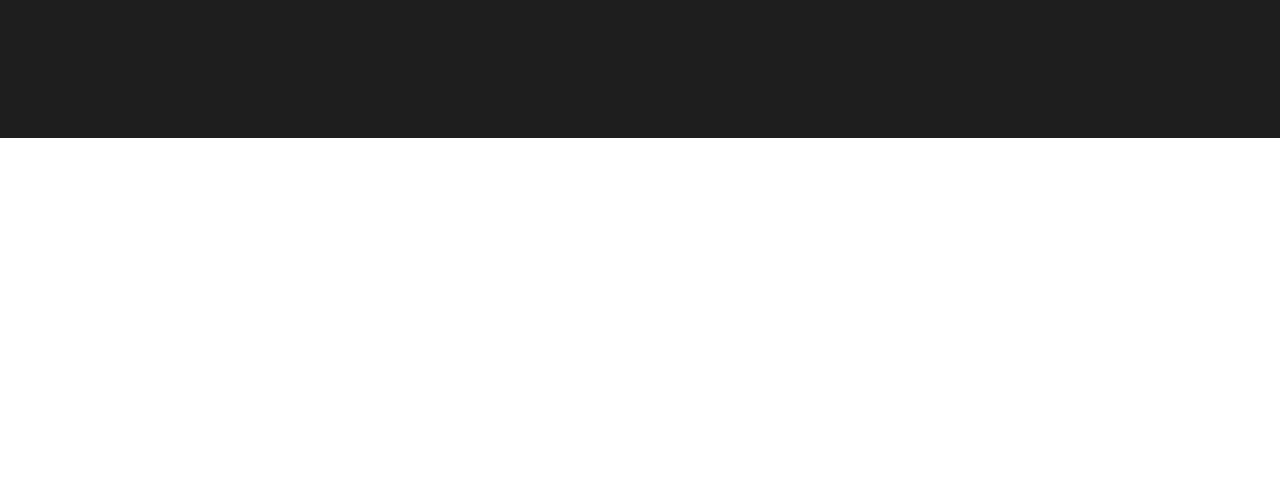
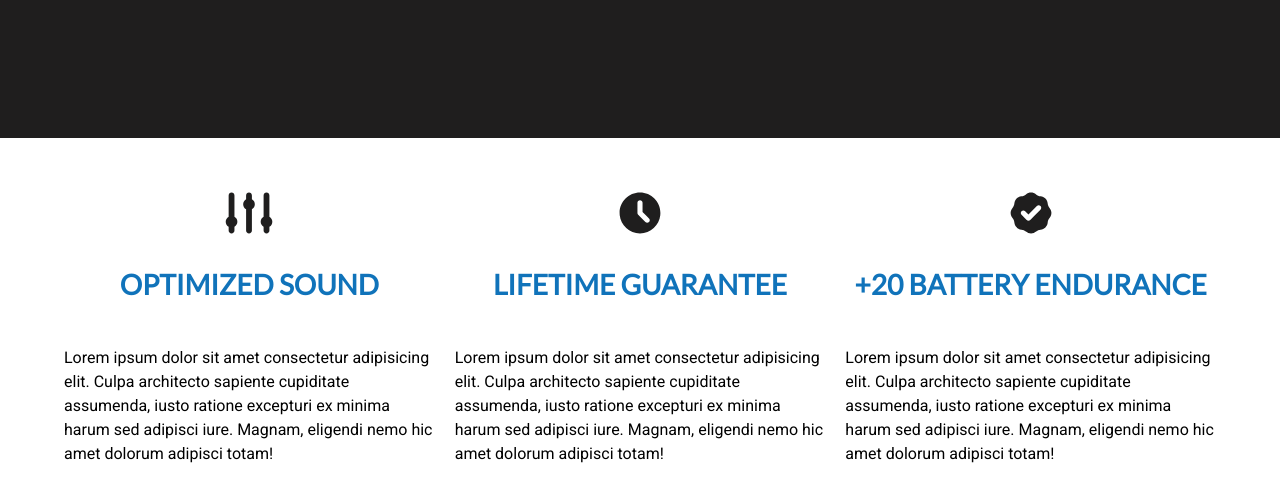
Before and after one commit to alejandrodm19/Headset-Web, a plain HTML site: page index.html in a window 1280 px wide. Shown: the part 547-1048 px from the top of the page. Before the commit the page ends 800 px from the top, so only its background shows below. Drawn offline with Linux system fonts and the light colour scheme.

Commit message:
Icons in index add

```diff
--- a/index.html
+++ b/index.html
@@ -38,5 +38,26 @@
             </div>
         </div>
     </header>
+
+    <section class="container">
+        <div class="icons">
+            <div class="icon">
+                <img src="img/icono-sonido.svg" alt="Icon Sound">
+                <h3>Optimized Sound</h3>
+                <p>Lorem ipsum dolor sit amet consectetur adipisicing elit. Culpa architecto sapiente cupiditate assumenda, iusto ratione excepturi ex minima harum sed adipisci iure. Magnam, eligendi nemo hic amet dolorum adipisci totam!</p>
+            </div>
+            <div class="icon">
+                <img src="img/icono-bateria.svg" alt="Icon Battery">
+                <h3>Lifetime Guarantee</h3>
+                <p>Lorem ipsum dolor sit amet consectetur adipisicing elit. Culpa architecto sapiente cupiditate assumenda, iusto ratione excepturi ex minima harum sed adipisci iure. Magnam, eligendi nemo hic amet dolorum adipisci totam!</p>
+            </div>
+            <div class="icon">
+                <img src="img/icono-garantia.svg" alt="Icon Garanty">
+                <h3>+20 battery endurance</h3>
+                <p>Lorem ipsum dolor sit amet consectetur adipisicing elit. Culpa architecto sapiente cupiditate assumenda, iusto ratione excepturi ex minima harum sed adipisci iure. Magnam, eligendi nemo hic amet dolorum adipisci totam!</p>
+            </div>
+        </div>
+    </section>
+
 </body>
 </html>
```
